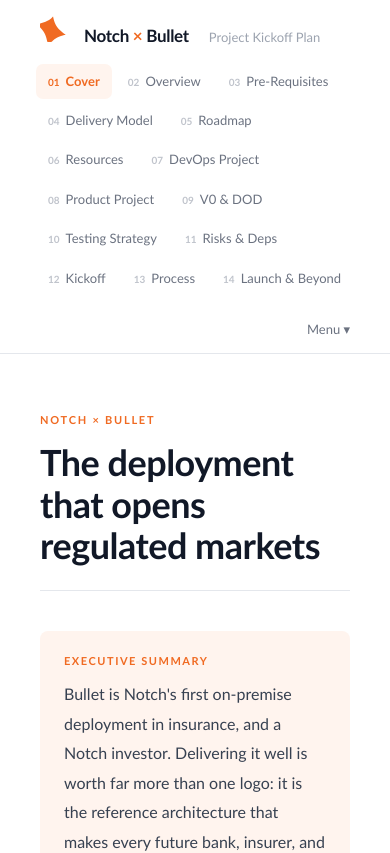
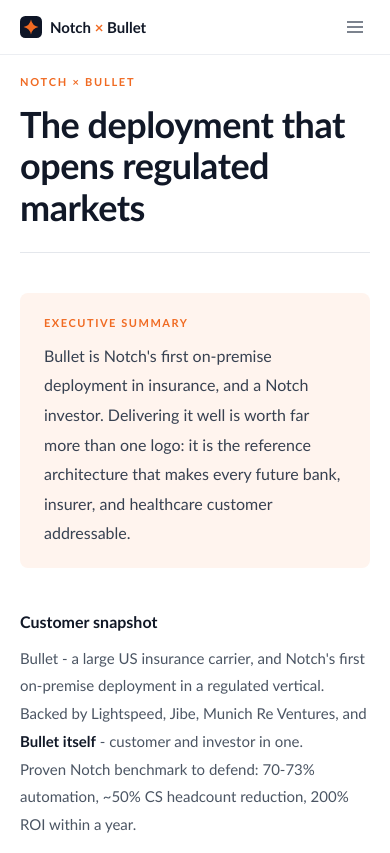
Before and after one commit to OrSchiffmann/Notch-task, a React (Vite) app: page / in a window 390 px wide. Shown: the top 853 px of the page. Built offline with nearby package versions, Linux system fonts and the light colour scheme.

Commit message:
UI/UX redesign: left sidebar nav (fixes tall-header overlap), Gantt with quarter gridlines + sticky axis + go-live row, clean 4-point star logo, fix lg:hidden inline-style bug, mobile drawer, Process diagram labels

```diff
--- a/src/App.jsx
+++ b/src/App.jsx
@@ -59,92 +59,127 @@
 
   const ActiveComponent = TABS.find(t => t.id === activeTab)?.component || Cover
 
+  const activeIndex = TABS.findIndex(t => t.id === activeTab)
+
   return (
-    <div style={{ minHeight: '100vh', background: '#fff', fontFamily: font }}>
+    <div style={{ minHeight: '100vh', background: '#fff', fontFamily: font, display: 'flex' }}>
 
-      {/* Top bar */}
-      <header style={{
-        position: 'sticky', top: 0, zIndex: 50,
-        background: '#fff',
-        borderBottom: '1px solid #E4E7EC',
+      {/* ===== Desktop sidebar ===== */}
+      <aside
+        className="hidden lg:flex"
+        style={{
+          flexDirection: 'column',
+          width: 256, flexShrink: 0,
+          borderRight: '1px solid #ECEEF2',
+          background: '#FBFBFC',
+          position: 'sticky', top: 0, height: '100vh',
         }}>
-        {/* Brand row */}
-        <div style={{
-          maxWidth: 900, margin: '0 auto',
-          padding: '16px 40px 0',
-          display: 'flex', alignItems: 'baseline', gap: 12,
-        }}>
-          <img src="/notch-icon.svg" alt="Notch" style={{ height: 26, display: 'inline-block' }} />
-          <span style={{ fontSize: 17, fontWeight: 700, color: '#111827', letterSpacing: '-0.3px', marginLeft: 6 }}>
+        {/* Brand */}
+        <div style={{ padding: '26px 22px 20px', borderBottom: '1px solid #ECEEF2' }}>
+          <div style={{ display: 'flex', alignItems: 'center', gap: 9 }}>
+            <img src="/notch-icon.svg" alt="Notch" style={{ height: 26 }} />
+            <span style={{ fontSize: 17, fontWeight: 700, color: '#111827', letterSpacing: '-0.3px' }}>
               Notch <span style={{ color: '#F06A22' }}>×</span> Bullet
             </span>
-          <span style={{ fontSize: 13, color: '#9CA3AF', fontWeight: 400, marginLeft: 8 }}>
+          </div>
+          <p style={{ fontSize: 12, color: '#9CA3AF', marginTop: 8, letterSpacing: '0.04em' }}>
             Project Kickoff Plan
-          </span>
+          </p>
         </div>
 
-        {/* Tab row — desktop */}
-        <nav style={{ maxWidth: 900, margin: '0 auto', padding: '12px 36px 14px', display: 'flex', flexWrap: 'wrap', gap: 4 }}
-          className="hidden lg:flex">
-          {TABS.map((tab, i) => (
+        {/* Nav list */}
+        <nav style={{ flex: 1, overflowY: 'auto', padding: '10px 0' }}>
+          {TABS.map((tab, i) => {
+            const active = activeTab === tab.id
+            return (
               <button
                 key={tab.id}
                 onClick={() => switchTab(tab.id)}
                 style={{
-                fontFamily: font,
-                fontSize: 13,
-                fontWeight: activeTab === tab.id ? 600 : 400,
-                color: activeTab === tab.id ? '#F06A22' : '#6B7280',
-                background: activeTab === tab.id ? '#FFF4EE' : 'transparent',
+                  display: 'flex', alignItems: 'center', gap: 11,
+                  width: '100%', textAlign: 'left',
+                  padding: '8px 22px',
+                  fontFamily: font, fontSize: 13.5,
+                  fontWeight: active ? 700 : 400,
+                  color: active ? '#F06A22' : '#5B6472',
+                  background: active ? '#FFF4EE' : 'transparent',
                   border: 'none', cursor: 'pointer',
-                padding: '6px 12px',
-                borderRadius: 7,
-                transition: 'color 0.15s, background 0.15s',
-                whiteSpace: 'nowrap',
-                display: 'flex', alignItems: 'baseline', gap: 6,
+                  borderLeft: active ? '3px solid #F06A22' : '3px solid transparent',
+                  transition: 'color 0.12s, background 0.12s',
                 }}
-              onMouseEnter={e => { if (activeTab !== tab.id) e.currentTarget.style.background = '#F7F8FA' }}
-              onMouseLeave={e => { if (activeTab !== tab.id) e.currentTarget.style.background = 'transparent' }}>
-              <span style={{ fontSize: 10, color: activeTab === tab.id ? '#F06A22' : '#C0C4CC', fontWeight: 600 }}>
+                onMouseEnter={e => { if (!active) e.currentTarget.style.background = '#F2F3F5' }}
+                onMouseLeave={e => { if (!active) e.currentTarget.style.background = 'transparent' }}>
+                <span style={{ fontSize: 11, fontWeight: 600, color: active ? '#F06A22' : '#BFC4CC', minWidth: 16 }}>
                   {String(i + 1).padStart(2, '0')}
                 </span>
                 {tab.label}
               </button>
-          ))}
+            )
+          })}
         </nav>
+      </aside>
 
-        {/* Mobile menu toggle */}
-        <div className="lg:hidden" style={{ maxWidth: 900, margin: '0 auto', padding: '8px 40px 12px', display: 'flex', justifyContent: 'flex-end' }}>
+      {/* ===== Mobile top bar ===== */}
+      <header
+        className="flex lg:hidden"
+        style={{
+          position: 'fixed', top: 0, left: 0, right: 0, zIndex: 50,
+          background: '#fff', borderBottom: '1px solid #ECEEF2',
+          alignItems: 'center', justifyContent: 'space-between',
+          padding: '12px 20px',
+        }}>
+        <div style={{ display: 'flex', alignItems: 'center', gap: 8 }}>
+          <img src="/notch-icon.svg" alt="Notch" style={{ height: 22 }} />
+          <span style={{ fontSize: 15, fontWeight: 700, color: '#111827' }}>
+            Notch <span style={{ color: '#F06A22' }}>×</span> Bullet
+          </span>
+        </div>
         <button onClick={() => setMobileMenuOpen(!mobileMenuOpen)}
-            style={{ background: 'none', border: 'none', cursor: 'pointer', color: '#6B7280', fontSize: 13, fontFamily: font }}>
-            {mobileMenuOpen ? 'Close' : 'Menu ▾'}
+          aria-label="Toggle navigation"
+          style={{ background: 'none', border: 'none', cursor: 'pointer', color: '#5B6472', padding: 4 }}>
+          <svg width="22" height="22" viewBox="0 0 22 22" fill="none" stroke="currentColor" strokeWidth="1.6">
+            {mobileMenuOpen
+              ? <path d="M5 5l12 12M17 5L5 17" />
+              : <><path d="M3 6h16" /><path d="M3 11h16" /><path d="M3 16h16" /></>}
+          </svg>
         </button>
-        </div>
+      </header>
 
-        {/* Mobile dropdown */}
+      {/* Mobile drawer */}
       {mobileMenuOpen && (
-          <div style={{ borderTop: '1px solid #E4E7EC', background: '#fff' }}>
-            {TABS.map(tab => (
+        <div className="lg:hidden" style={{
+          position: 'fixed', top: 47, left: 0, right: 0, bottom: 0, zIndex: 49,
+          background: '#fff', overflowY: 'auto', paddingBottom: 40,
+        }}>
+          {TABS.map((tab, i) => {
+            const active = activeTab === tab.id
+            return (
               <button key={tab.id} onClick={() => switchTab(tab.id)}
                 style={{
-                  display: 'block', width: '100%', textAlign: 'left',
-                  padding: '12px 40px',
-                  fontFamily: font, fontSize: 14,
-                  fontWeight: activeTab === tab.id ? 600 : 400,
-                  color: activeTab === tab.id ? '#F06A22' : '#374151',
-                  background: activeTab === tab.id ? '#FFF4EE' : 'none',
+                  display: 'flex', alignItems: 'center', gap: 11, width: '100%', textAlign: 'left',
+                  padding: '13px 24px',
+                  fontFamily: font, fontSize: 15,
+                  fontWeight: active ? 700 : 400,
+                  color: active ? '#F06A22' : '#374151',
+                  background: active ? '#FFF4EE' : 'none',
+                  borderLeft: active ? '3px solid #F06A22' : '3px solid transparent',
                   border: 'none', cursor: 'pointer',
                 }}>
+                <span style={{ fontSize: 11, fontWeight: 600, color: active ? '#F06A22' : '#BFC4CC', minWidth: 16 }}>
+                  {String(i + 1).padStart(2, '0')}
+                </span>
                 {tab.label}
               </button>
-            ))}
+            )
+          })}
         </div>
       )}
-      </header>
 
-      {/* Page content */}
-      <main style={{ maxWidth: 900, margin: '0 auto', padding: '56px 40px 80px' }}>
+      {/* ===== Main content ===== */}
+      <main style={{ flex: 1, minWidth: 0 }}>
+        <div className="main-pad" style={{ maxWidth: 820, margin: '0 auto', padding: '64px 48px 96px' }}>
           <ActiveComponent />
+        </div>
       </main>
     </div>
   )
--- a/src/components/GanttChart.jsx
+++ b/src/components/GanttChart.jsx
@@ -1,109 +1,85 @@
 const MONTHS = ['Jul', 'Aug', 'Sep', 'Oct', 'Nov', 'Dec', 'Jan', 'Feb', 'Mar', 'Apr', 'May', 'Jun']
-const QUARTERS = [
-  { label: 'Q3 2026', cols: '2 / 5' },
-  { label: 'Q4 2026', cols: '5 / 8' },
-  { label: 'Q1 2027', cols: '8 / 11' },
-  { label: 'Q2 2027', cols: '11 / 14' },
-]
+const QUARTERS = ['Q3 2026', 'Q4 2026', 'Q1 2027', 'Q2 2027']
 
-const LABEL_COL = '160px'
-const GRID = `${LABEL_COL} repeat(12, 1fr)`
+const LABEL_W = 168
+const GRID = `${LABEL_W}px repeat(12, 1fr)`
 
 const COLORS = {
   devops: '#2563EB',
   dev: '#F06A22',
-  testing: '#6B7280',
+  testing: '#94A0AE',
+  app: '#7C3AED',
+  voice: '#0891B2',
+  web: '#059669',
   milestone: '#F06A22',
 }
 
 const channels = [
   {
-    id: 'wa-v0',
-    label: 'WhatsApp V0',
-    target: 3,
+    id: 'wa-v0', label: 'WhatsApp V0', target: 3,
     bars: [
       { type: 'devops', name: 'Glassix + IVR connectivity', start: 1, end: 2 },
-      { type: 'dev',    name: 'Discovery + mocks (Swagger)', start: 1, end: 2 },
+      { type: 'dev',    name: 'Discovery + mocks', start: 1, end: 2 },
       { type: 'dev',    name: 'Build: routing + FAQ + guardrails', start: 2, end: 3 },
       { type: 'dev',    name: 'Real API integration', start: 2.5, end: 3 },
+      { type: 'testing', name: 'Stage testing + Bullet UAT', start: 2.5, end: 3.5 },
     ],
   },
   {
-    id: 'wa-full',
-    label: 'WhatsApp Full',
-    target: 5,
+    id: 'wa-full', label: 'WhatsApp Full', target: 5,
     bars: [
       { type: 'devops', name: 'Auth provider + data APIs', start: 3, end: 4 },
       { type: 'dev',    name: 'OTP + data integration', start: 3, end: 5 },
-      { type: 'dev',    name: 'Website scraping', start: 4, end: 5 },
-      { type: 'dev',    name: 'Prompt injection hardening', start: 4.5, end: 5 },
+      { type: 'dev',    name: 'Website scraping + hardening', start: 4, end: 5 },
+      { type: 'testing', name: 'Stage + UAT + pentest & load', start: 4.5, end: 6 },
     ],
   },
   {
-    id: 'app',
-    label: 'Mobile App',
-    target: 9,
+    id: 'app', label: 'Mobile App', target: 9, color: 'app',
     bars: [
-      { type: 'devops', name: 'Mobile SDK + deeplinks connectivity', start: 5, end: 6.5 },
-      { type: 'dev',    name: 'Adapt core flows for mobile', start: 5, end: 7.5 },
-      { type: 'dev',    name: 'App deeplinks + mobile UX', start: 7, end: 9 },
+      { type: 'devops', name: 'Mobile SDK + deeplinks', start: 5, end: 6.5 },
+      { type: 'app',    name: 'Adapt core flows for mobile', start: 5, end: 7.5 },
+      { type: 'app',    name: 'App deeplinks + mobile UX', start: 7, end: 9 },
+      { type: 'testing', name: 'Stage + UAT + pentest', start: 8, end: 9.5 },
     ],
   },
   {
-    id: 'voice',
-    label: 'Voice',
-    target: 11,
+    id: 'voice', label: 'Voice', target: 11, color: 'voice',
     bars: [
       { type: 'devops', name: 'Telephony / IVR connectivity', start: 9, end: 10 },
-      { type: 'dev',    name: 'Real-time NLU + voice flows', start: 9, end: 11 },
+      { type: 'voice',  name: 'Real-time NLU + voice flows', start: 9, end: 11 },
+      { type: 'testing', name: 'Stage + UAT', start: 10.5, end: 11.5 },
     ],
   },
   {
-    id: 'web',
-    label: 'Web',
-    target: 12,
+    id: 'web', label: 'Web', target: 12, color: 'web',
     bars: [
       { type: 'devops', name: 'Website integration', start: 11, end: 11.5 },
-      { type: 'dev',    name: 'Web chat widget', start: 11, end: 12 },
+      { type: 'web',    name: 'Web chat widget', start: 11, end: 12 },
+      { type: 'testing', name: 'Stage + UAT', start: 11.5, end: 12 },
     ],
   },
 ]
 
-const testingPhases = [
-  { name: 'Notch Stage testing',  start: 2.5, end: 3,   channel: 'wa-v0' },
-  { name: 'Bullet UAT',           start: 3,   end: 3.5, channel: 'wa-v0' },
-  { name: 'Notch Stage testing',  start: 4.5, end: 5,   channel: 'wa-full' },
-  { name: 'Bullet UAT',           start: 5,   end: 5.5, channel: 'wa-full' },
-  { name: 'Pentest + load',       start: 5.5, end: 6,   channel: 'wa-full' },
-  { name: 'Notch Stage testing',  start: 8,   end: 9,   channel: 'app' },
-  { name: 'Bullet UAT',           start: 9,   end: 9.5, channel: 'app' },
-  { name: 'Notch Stage testing',  start: 10.5, end: 11, channel: 'voice' },
-  { name: 'Bullet UAT',           start: 11,  end: 11.5,channel: 'voice' },
-  { name: 'Notch Stage + UAT',    start: 11.5,end: 12,  channel: 'web' },
-]
-
-const milestones = [3, 5, 9, 11, 12]
 const milestoneLabels = { 3: 'WA V0', 5: 'WA Full', 9: 'App', 11: 'Voice', 12: 'Web' }
 
-function barCol(start, end) {
-  return `${Math.ceil(start) + 1} / ${Math.ceil(end) + 2}`
+function barColumn(start, end) {
+  return `${Math.round(start) + 1} / ${Math.round(end) + 2}`
 }
 
-function GanttBar({ bar }) {
-  const color = bar.type === 'devops' ? COLORS.devops : bar.type === 'testing' ? COLORS.testing : COLORS.dev
-  const isDevops = bar.type === 'devops'
+function Row({ bar }) {
+  const color = COLORS[bar.type] || COLORS.dev
+  const muted = bar.type === 'devops' || bar.type === 'testing'
   return (
-    <div style={{ display: 'grid', gridTemplateColumns: GRID, gap: 0, marginBottom: 4 }}>
-      <div style={{ fontSize: 11, color: '#9CA3AF', paddingRight: 8, display: 'flex', alignItems: 'center', gap: 5 }}>
-        <span style={{ width: 6, height: 6, borderRadius: '50%', background: color, flexShrink: 0, display: 'inline-block' }} />
+    <div style={{ display: 'grid', gridTemplateColumns: GRID, alignItems: 'center', height: 26, position: 'relative', zIndex: 1 }}>
+      <div style={{ fontSize: 12, color: '#6B7280', paddingRight: 10, display: 'flex', alignItems: 'center', gap: 7, overflow: 'hidden' }}>
+        <span style={{ width: 6, height: 6, borderRadius: '50%', background: color, flexShrink: 0 }} />
         <span style={{ whiteSpace: 'nowrap', overflow: 'hidden', textOverflow: 'ellipsis' }}>{bar.name}</span>
       </div>
       <div style={{
-        gridColumn: barCol(bar.start, bar.end),
-        height: 18,
-        background: color,
-        opacity: isDevops ? 0.6 : 0.8,
-        borderRadius: 3,
+        gridColumn: barColumn(bar.start, bar.end),
+        height: 15, background: color, opacity: muted ? 0.55 : 0.92,
+        borderRadius: 8,
       }} />
     </div>
   )
@@ -111,37 +87,41 @@
 
 export default function GanttChart() {
   return (
-    <div style={{ overflowX: 'auto', marginBottom: 32 }}>
-      <div style={{ minWidth: 720 }}>
+    <div style={{ overflowX: 'auto', marginBottom: 32, paddingBottom: 4 }}>
+      <div style={{ minWidth: 700, position: 'relative' }}>
 
-        {/* Quarter headers */}
-        <div style={{ display: 'grid', gridTemplateColumns: GRID, gap: 0, marginBottom: 0 }}>
-          <div />
-          {QUARTERS.map(q => (
-            <div key={q.label} style={{
-              gridColumn: q.cols,
-              textAlign: 'center', fontSize: 10, fontWeight: 700,
-              color: '#9CA3AF', letterSpacing: '0.08em',
-              paddingBottom: 4, borderBottom: '1px solid #E4E7EC',
-            }}>
-              {q.label}
-            </div>
+        {/* Vertical quarter gridlines behind everything */}
+        <div style={{ position: 'absolute', top: 44, bottom: 34, left: LABEL_W, right: 0, display: 'flex', pointerEvents: 'none', zIndex: 0 }}>
+          {QUARTERS.map((_, i) => (
+            <div key={i} style={{ flex: 1, borderRight: i < 3 ? '1px solid #EDEFF2' : 'none' }} />
           ))}
         </div>
 
-        {/* Month headers */}
-        <div style={{ display: 'grid', gridTemplateColumns: GRID, gap: 0, marginBottom: 16 }}>
+        {/* Sticky axis: quarters + months */}
+        <div style={{ position: 'sticky', top: 0, background: '#fff', zIndex: 3, paddingTop: 2 }}>
+          <div style={{ display: 'grid', gridTemplateColumns: GRID }}>
             <div />
+            {QUARTERS.map((q, i) => (
+              <div key={q} style={{
+                gridColumn: `${i * 3 + 2} / ${i * 3 + 5}`,
+                textAlign: 'center', fontSize: 10.5, fontWeight: 700, color: '#9CA3AF',
+                letterSpacing: '0.07em', paddingBottom: 5,
+              }}>{q}</div>
+            ))}
+          </div>
+          <div style={{ display: 'grid', gridTemplateColumns: GRID, borderBottom: '1px solid #E4E7EC', paddingBottom: 5 }}>
+            <div style={{ fontSize: 10.5, color: '#C0C4CC', fontWeight: 600, letterSpacing: '0.05em', alignSelf: 'end' }}>TIMELINE</div>
             {MONTHS.map((m, i) => (
-            <div key={i} style={{ textAlign: 'center', fontSize: 10, color: '#9CA3AF', paddingTop: 4 }}>{m}</div>
+              <div key={i} style={{ textAlign: 'center', fontSize: 10, color: '#AEB4BD' }}>{m}</div>
             ))}
+          </div>
         </div>
 
         {/* Legend */}
-        <div style={{ display: 'flex', gap: 20, marginBottom: 16 }}>
-          {[['DevOps', COLORS.devops], ['Development', COLORS.dev], ['Testing', COLORS.testing]].map(([label, color]) => (
+        <div style={{ display: 'flex', gap: 18, margin: '14px 0 16px', paddingLeft: 2 }}>
+          {[['DevOps', COLORS.devops], ['Development', COLORS.dev], ['Testing', COLORS.testing]].map(([label, c]) => (
             <div key={label} style={{ display: 'flex', alignItems: 'center', gap: 6 }}>
-              <div style={{ width: 20, height: 8, background: color, borderRadius: 2, opacity: 0.75 }} />
+              <span style={{ width: 18, height: 7, background: c, borderRadius: 4, opacity: label === 'Development' ? 0.92 : 0.55 }} />
               <span style={{ fontSize: 11, color: '#6B7280' }}>{label}</span>
             </div>
           ))}
@@ -149,59 +129,35 @@
 
         {/* Channel sections */}
         {channels.map((ch, ci) => (
-          <div key={ch.id} style={{ marginBottom: 20 }}>
-            {/* Channel header */}
-            <div style={{ display: 'grid', gridTemplateColumns: GRID, gap: 0, marginBottom: 6 }}>
-              <div style={{ fontSize: 12, fontWeight: 700, color: '#111827' }}>{ch.label}</div>
-              {/* Target milestone marker */}
-              <div style={{
-                gridColumn: `${ch.target + 1} / ${ch.target + 2}`,
-                display: 'flex', justifyContent: 'center',
-              }}>
-                <svg width="10" height="10" viewBox="0 0 10 10">
-                  <polygon points="5,0 10,5 5,10 0,5" fill={COLORS.milestone} />
-                </svg>
+          <div key={ch.id} style={{ marginBottom: ci < channels.length - 1 ? 18 : 8 }}>
+            <div style={{ display: 'grid', gridTemplateColumns: GRID, alignItems: 'center', marginBottom: 4, position: 'relative', zIndex: 1 }}>
+              <div style={{ fontSize: 12.5, fontWeight: 700, color: '#111827' }}>{ch.label}</div>
+              <div style={{ gridColumn: `${ch.target + 1} / ${ch.target + 2}`, display: 'flex', justifyContent: 'center' }}>
+                <svg width="11" height="11" viewBox="0 0 11 11"><polygon points="5.5,0 11,5.5 5.5,11 0,5.5" fill={COLORS.milestone} /></svg>
               </div>
             </div>
-
-            {/* Sub-process bars */}
-            {ch.bars.map(bar => <GanttBar key={bar.name} bar={bar} />)}
-
-            {/* Testing bars for this channel */}
-            {testingPhases.filter(t => t.channel === ch.id).map(t => (
-              <GanttBar key={t.name + t.channel} bar={{ ...t, type: 'testing' }} />
-            ))}
-
-            {/* Separator */}
-            {ci < channels.length - 1 && (
-              <div style={{ borderBottom: '1px solid #F3F4F6', marginTop: 12 }} />
-            )}
+            {ch.bars.map(bar => <Row key={bar.name} bar={bar} />)}
           </div>
         ))}
 
-        {/* Milestone row */}
-        <div style={{ borderTop: '1px solid #E4E7EC', paddingTop: 12, display: 'grid', gridTemplateColumns: GRID, gap: 0 }}>
-          <div style={{ fontSize: 11, fontWeight: 600, color: '#6B7280' }}>Go-live</div>
+        {/* Milestone axis */}
+        <div style={{ position: 'relative', zIndex: 1, borderTop: '1px solid #E4E7EC', paddingTop: 10, marginTop: 4 }}>
+          <div style={{ display: 'grid', gridTemplateColumns: GRID, alignItems: 'start' }}>
+            <div style={{ fontSize: 11, fontWeight: 700, color: '#6B7280' }}>Go-live</div>
             {MONTHS.map((_, i) => {
-            const month = i + 1
-            const isMs = milestones.includes(month)
+              const label = milestoneLabels[i + 1]
               return (
                 <div key={i} style={{ display: 'flex', flexDirection: 'column', alignItems: 'center' }}>
-                {isMs && (
-                  <>
-                    <svg width="10" height="10" viewBox="0 0 10 10">
-                      <polygon points="5,0 10,5 5,10 0,5" fill={COLORS.milestone} />
-                    </svg>
-                    <span style={{ fontSize: 8, color: '#6B7280', textAlign: 'center', marginTop: 2, lineHeight: 1.2 }}>
-                      {milestoneLabels[month]}
-                    </span>
-                  </>
-                )}
+                  {label && <>
+                    <svg width="11" height="11" viewBox="0 0 11 11"><polygon points="5.5,0 11,5.5 5.5,11 0,5.5" fill={COLORS.milestone} /></svg>
+                    <span style={{ fontSize: 8.5, color: '#6B7280', marginTop: 3, textAlign: 'center', lineHeight: 1.2, fontWeight: 600 }}>{label}</span>
+                  </>}
                 </div>
               )
             })}
           </div>
         </div>
       </div>
+    </div>
   )
 }
--- a/src/index.css
+++ b/src/index.css
@@ -37,6 +37,12 @@
   font-family: var(--font-main) !important;
 }
 
+@media (max-width: 1023px) {
+  .main-pad {
+    padding: 72px 20px 64px !important;
+  }
+}
+
 @media (prefers-reduced-motion: reduce) {
   *, *::before, *::after {
     animation-duration: 0.01ms !important;
```
Also changed, not shown: src/components/tabs/Process.jsx (+4 -4 lines), .claude/launch.json (added), .claude/settings.local.json, public/notch-icon.svg. Lines whose indentation alone changed are shown as unchanged.
